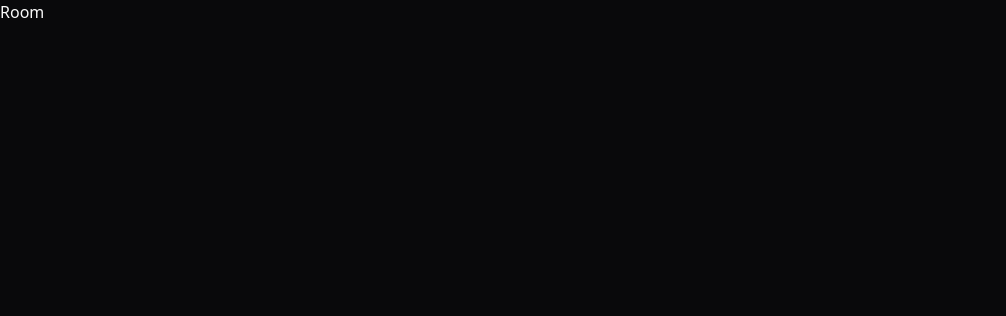
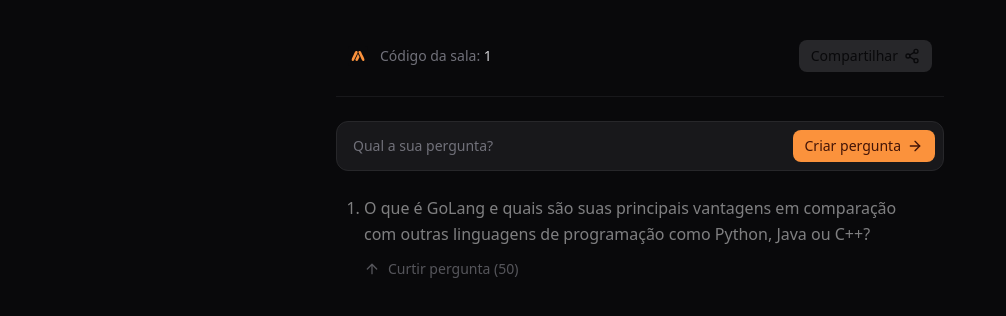
Before and after one commit to Possanii/react-go-socket, a React (Vite) app in the folder web/: page /room/1 in a window 1280 px wide. Shown: the top 316 px of the page, without its empty margins (0-1006 px from the left). Built offline with nearby package versions, Linux system fonts and the light colour scheme.

Commit message:
feat: room page

```diff
--- a/web/package.json
+++ b/web/package.json
@@ -13,7 +13,8 @@
     "lucide-react": "^0.435.0",
     "react": "19.0.0-rc-b57d2823-20240822",
     "react-dom": "19.0.0-rc-b57d2823-20240822",
-    "react-router-dom": "^6.26.1"
+    "react-router-dom": "^6.26.1",
+    "sonner": "^1.5.0"
   },
   "devDependencies": {
     "@eslint/js": "^9.9.0",
--- a/web/src/app.tsx
+++ b/web/src/app.tsx
@@ -1,18 +1,24 @@
-import { createBrowserRouter, RouterProvider } from "react-router-dom"
-import { CreateRoom } from "./pages/create-room"
-import { Room } from "./pages/room"
+import { createBrowserRouter, RouterProvider } from "react-router-dom";
+import { Toaster } from "sonner";
+import { CreateRoom } from "./pages/create-room";
+import { Room } from "./pages/room";
 
 const router = createBrowserRouter([
   {
     path: "/",
-    element: <CreateRoom />
+    element: <CreateRoom />,
   },
   {
     path: "/room/:roomId",
-    element: <Room />
-  }
-])
+    element: <Room />,
+  },
+]);
 
 export function App() {
-  return <RouterProvider router={router}/>
+  return (
+    <>
+      <RouterProvider router={router} />
+      <Toaster invert richColors />
+    </>
+  );
 }
--- /dev/null
+++ b/web/src/components/message.tsx
@@ -0,0 +1,48 @@
+import { ArrowUp } from "lucide-react";
+import { useState } from "react";
+
+interface IMessageProps {
+  text: string;
+  amountOfReactions: number;
+  answered?: boolean;
+}
+
+export function Message({
+  text,
+  amountOfReactions,
+  answered = false,
+}: IMessageProps) {
+  const [hasReacted, setHasReacted] = useState(false);
+
+  function handleReactToMessage() {
+    setHasReacted((state) => !state);
+  }
+
+  return (
+    <li
+      data-answered={answered}
+      className="ml-4 leading-relaxed text-zinc-100 data-[answered=true]:opacity-50 data-[answered=true]:pointer-events-none"
+    >
+      {text}
+      {hasReacted ? (
+        <button
+          type="button"
+          onClick={handleReactToMessage}
+          className="flex items-center justify-center gap-2 mt-3 text-orange-400 text-sm font-medium hover:text-orange-500"
+        >
+          <ArrowUp className="size-4" />
+          Curtir pergunta ({amountOfReactions})
+        </button>
+      ) : (
+        <button
+          type="button"
+          onClick={handleReactToMessage}
+          className="flex items-center justify-center gap-2 mt-3 text-zinc-400 text-sm font-medium hover:text-zinc-300"
+        >
+          <ArrowUp className="size-4" />
+          Curtir pergunta ({amountOfReactions})
+        </button>
+      )}
+    </li>
+  );
+}
--- a/web/src/pages/room.tsx
+++ b/web/src/pages/room.tsx
@@ -1,3 +1,73 @@
+import { ArrowRight, Share2 } from "lucide-react";
+import { useParams } from "react-router-dom";
+import { toast } from "sonner";
+
+import amaLogo from "../assets/ama-logo.svg";
+import { Message } from "../components/message";
+
 export function Room() {
-  return <h1>Room</h1>
+  const { roomId } = useParams();
+
+  function handleShareRoom() {
+    const url = window.location.href.toString();
+
+    if (navigator.share !== undefined && navigator.canShare()) {
+      navigator.share({ url });
+    } else {
+      navigator.clipboard.writeText(url);
+
+      toast.info("URL copiada!");
+    }
+  }
+
+  return (
+    <div className="mx-auto max-w-[640px] flex flex-col gap-6 py-10 px-4">
+      <header className="flex items-center gap-3 px-3">
+        <img src={amaLogo} alt="Ama logo" className="h-5" />
+
+        <span className="text-sm text-zinc-500 truncate">
+          Código da sala: <span className="text-zinc-300">{roomId}</span>
+        </span>
+
+        <button
+          type="submit"
+          onClick={handleShareRoom}
+          className="ml-auto bg-zinc-800 text-zinc-950 rounded-lg gap-1.5 px-3 py-1.5 flex items-center font-medium text-sm transition-colors hover:bg-zinc-700"
+        >
+          Compartilhar
+          <Share2 className="size-4" />
+        </button>
+      </header>
+
+      <div className="h-px w-full bg-zinc-900"></div>
+
+      <form
+        // action={handleCreateRoom}
+        className="flex items-center gap-2 rounded-xl border border-zinc-800 bg-zinc-900 p-2 ring-orange-400 ring-offset-2 ring-offset-zinc-950 focus-within:ring-2"
+      >
+        <input
+          type="text"
+          name="theme"
+          placeholder="Qual a sua pergunta?"
+          autoComplete="off"
+          className="flex-1 text-sm bg-transparent mx-2 outline-none text-zinc-100 placeholder:text-zinc-500"
+        />
+        <button
+          type="submit"
+          className="bg-orange-400 text-orange-950 rounded-lg gap-1.5 px-3 py-1.5 flex items-center font-medium text-sm transition-colors hover:bg-orange-500"
+        >
+          Criar pergunta
+          <ArrowRight className="size-4" />
+        </button>
+      </form>
+
+      <ol className="list-decimal list-outside px-3 space-y-8">
+        <Message
+          text="O que é GoLang e quais são suas principais vantagens em comparação com outras linguagens de programação como Python, Java ou C++?"
+          amountOfReactions={50}
+          answered
+        />
+      </ol>
+    </div>
+  );
 }
```
Also changed, not shown: 1 other file (tests, documents, lock files or other folders).
